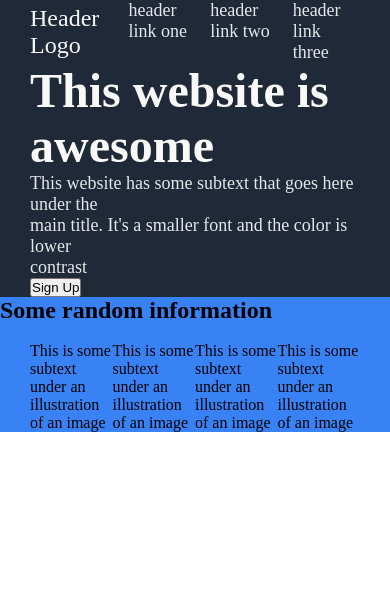
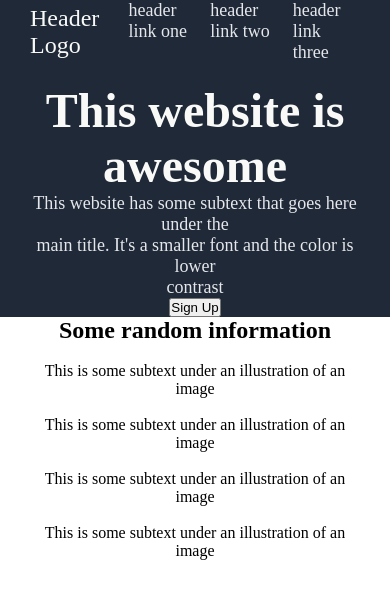
Before and after one commit to Kindo21/Landing-Page, a plain HTML site: page index.html in a window 390 px wide. Drawn offline with Linux system fonts and the light colour scheme.

Commit message:
redid containers

```diff
--- a/style.css
+++ b/style.css
@@ -65,12 +65,27 @@
 .boxes .container{
     display: flex;
     justify-content: space-between;
+    align-content: center;
 
 }
 .box{
     flex: 1;
 
+
 }
-.boxes{
-    background-color: #3882f6;
+.boxes h1 {
+    display: flex;
+    justify-content: center;
+    align-items: center;
 }
+@media(max-width: 768px) {
+    .header .container {
+        flex-direction: column;
+        padding-top: 20px;
+        text-align:  center;
+    }
+    .boxes .container {
+        display: block;
+        text-align: center;
+    }
+}
```
